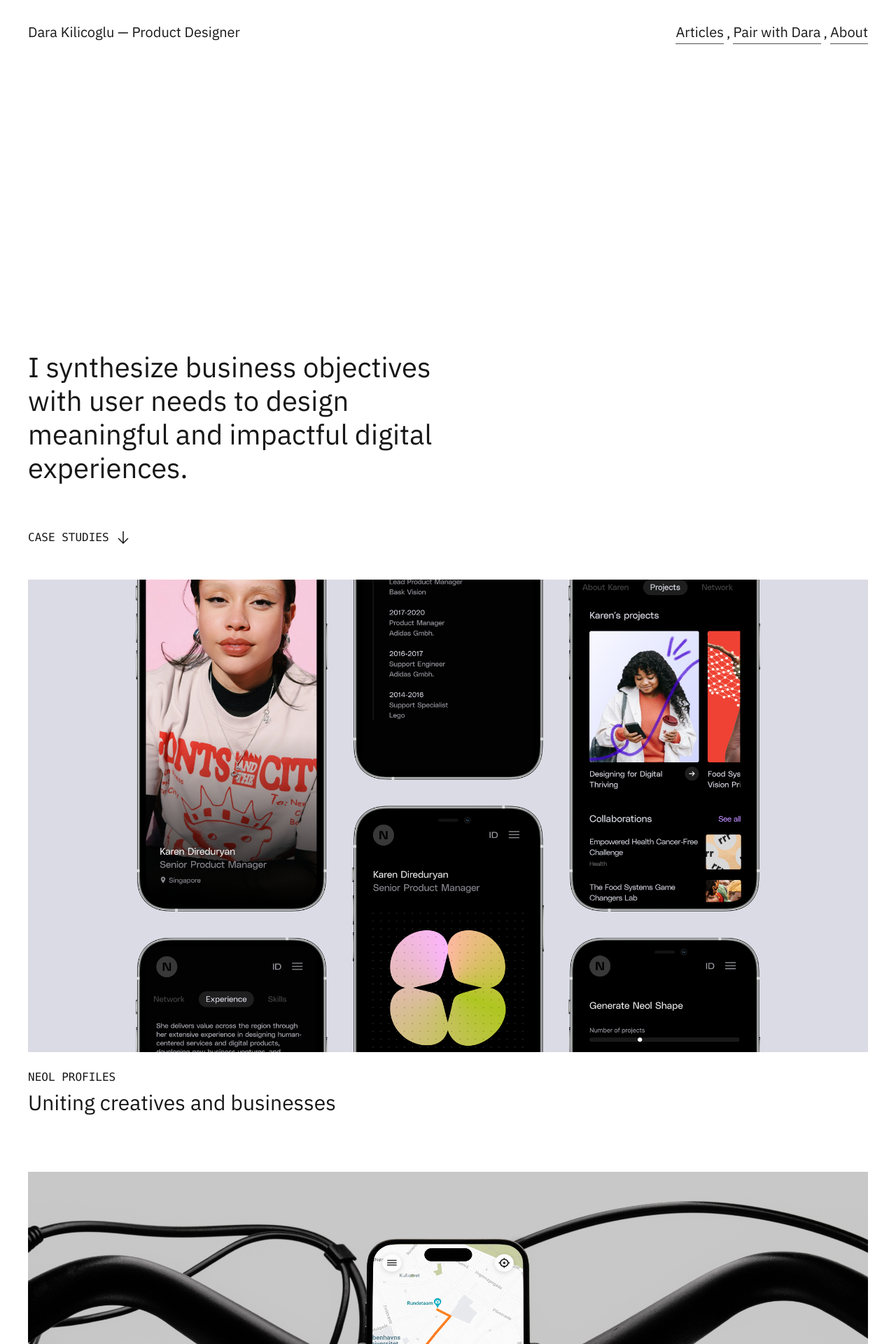
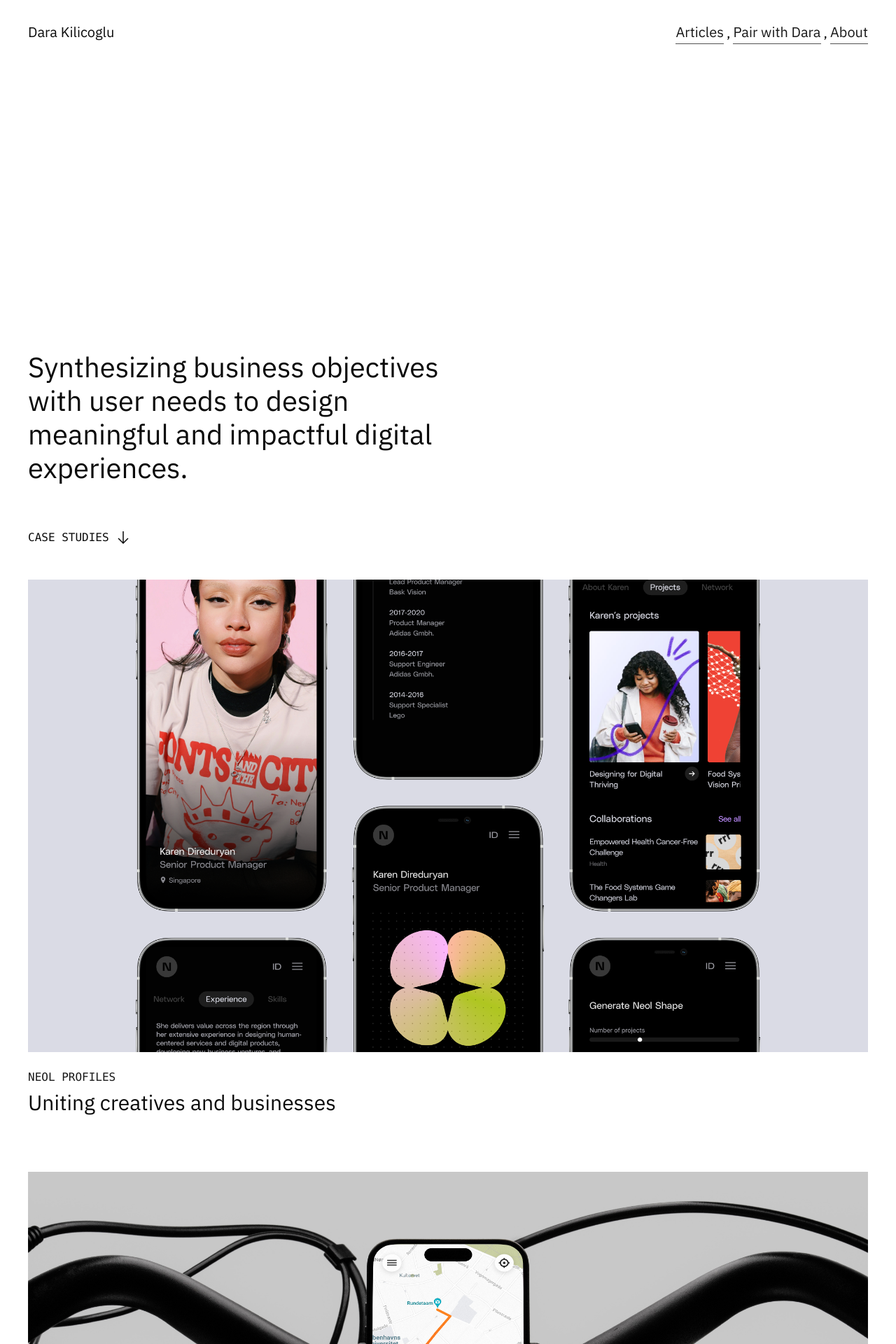
Before and after one commit to dara/darakilicoglu.com, a Jekyll site: the page built from index.html, in a window 1280 px wide. Shown: the top 1920 px of the page at 70% size. Built offline with Jekyll 4.4.1, drawn with Linux system fonts in a browser that asks for light colours.

Commit message:
Small changes

```diff
--- a/_includes/header.html
+++ b/_includes/header.html
@@ -1,5 +1,5 @@
 <header class="flex items-center justify-between">
-    <h1 class="border-b-[1.5px] border-transparent">Dara Kilicoglu <span class="hidden md:inline">— Product Designer</span></h1>
+    <h1 class="border-b-[1.5px] border-transparent">Dara Kilicoglu</h1>
 
     <button id="mobile-menu-button" class="md:hidden" aria-label="Menu">
         <svg xmlns="http://www.w3.org/2000/svg" class="h-6 w-6" fill="none" viewBox="0 0 24 24" stroke="currentColor">
--- a/_layouts/base.html
+++ b/_layouts/base.html
@@ -19,7 +19,7 @@
     <link href="https://fonts.googleapis.com/css2?family=IBM+Plex+Sans:wght@400;500;600&display=swap" rel="stylesheet">
     <link rel="stylesheet" href="{{ '/assets/css/main.css' | relative_url }}">
 </head>
-<body class="bg-white text-neutral-900 min-h-screen font-ibm text-base antialiased">
+<body class="bg-white text-neutral-950 min-h-screen font-ibm text-base antialiased">
     <div class="fade-in">
         {{ content }}
     </div>
--- a/assets/css/main.css
+++ b/assets/css/main.css
@@ -1036,29 +1036,9 @@
   border-color: transparent;
 }
 
-.bg-\[\#0f0f0f\] {
-  --tw-bg-opacity: 1;
-  background-color: rgb(15 15 15 / var(--tw-bg-opacity, 1));
-}
-
-.bg-\[\#121212\] {
-  --tw-bg-opacity: 1;
-  background-color: rgb(18 18 18 / var(--tw-bg-opacity, 1));
-}
-
-.bg-\[\#171717\] {
-  --tw-bg-opacity: 1;
-  background-color: rgb(23 23 23 / var(--tw-bg-opacity, 1));
-}
-
 .bg-neutral-900 {
   --tw-bg-opacity: 1;
   background-color: rgb(23 23 23 / var(--tw-bg-opacity, 1));
-}
-
-.bg-neutral-950 {
-  --tw-bg-opacity: 1;
-  background-color: rgb(10 10 10 / var(--tw-bg-opacity, 1));
 }
 
 .bg-white {
@@ -1165,9 +1145,9 @@
   color: rgb(115 115 115 / var(--tw-text-opacity, 1));
 }
 
-.text-neutral-900 {
+.text-neutral-950 {
   --tw-text-opacity: 1;
-  color: rgb(23 23 23 / var(--tw-text-opacity, 1));
+  color: rgb(10 10 10 / var(--tw-text-opacity, 1));
 }
 
 .antialiased {
--- a/index.html
+++ b/index.html
@@ -5,7 +5,7 @@
 {% include header.html %}
 
 <div class="intro h-[67vh] md:h-[77vh] flex items-end pb-10 md:pb-16">
-    <h2 class="title-cover">I synthesize business objectives with user needs to design meaningful and impactful digital experiences.</h2>
+    <h2 class="title-cover">Synthesizing business objectives with user needs to design meaningful and impactful digital experiences.</h2>
 </div>
 
 <p class="hidden md:flex items-center gap-2 mb-12 title-mono">
```
